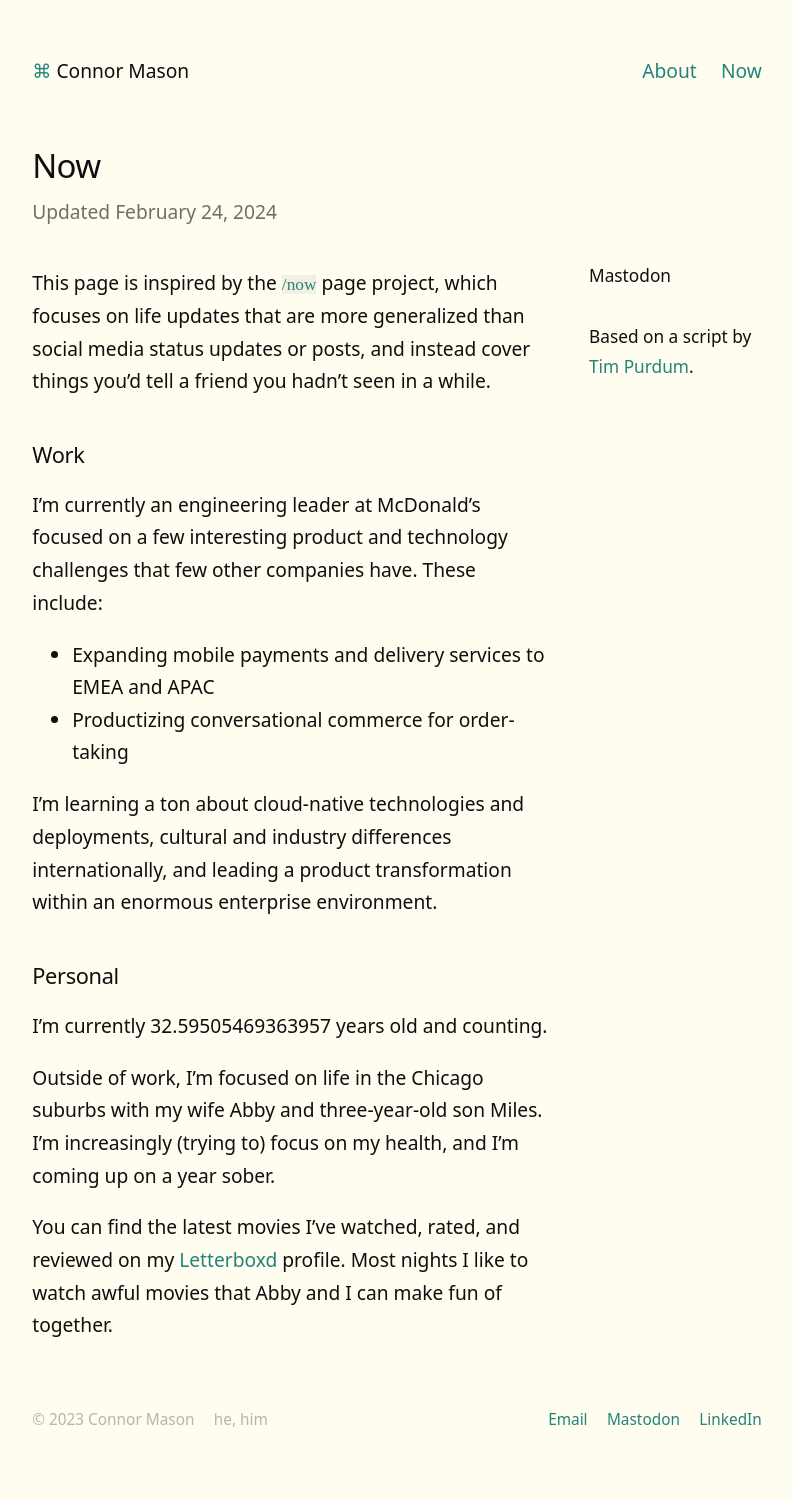
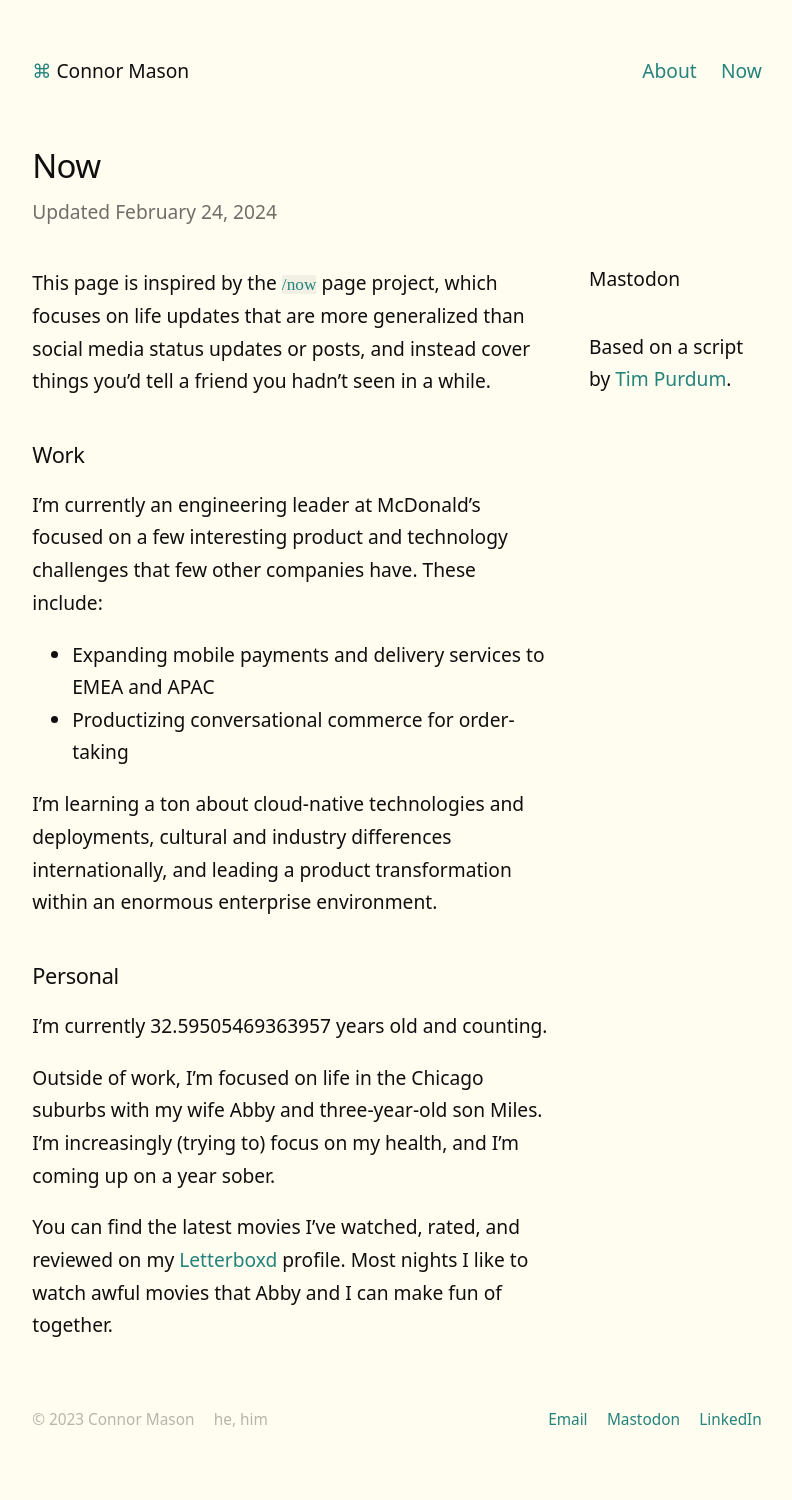
Before and after one commit to conmas/site, a Jekyll site: the page built from _pages/now.md, in a window 1280 px wide. Shown: the whole page, without its empty margins (243-1035 px from the left). Built offline with Jekyll 4.4.1, drawn with Linux system fonts in a browser that asks for light colours.

Commit message:
More style changes

```diff
--- a/_layouts/now.html
+++ b/_layouts/now.html
@@ -15,9 +15,9 @@
       {{ content }}
     </content>
 
-    <side style="font-size: 0.9em">
+    <side id="toot-list">
       <h3 style="margin-bottom: 1em">Mastodon</h3>
-      <div id="toot-list" style="display: grid; grid-gap: 1em; grid-template-columns: repeat(1fr);">
+      <div style="display: grid; grid-gap: 1em; grid-template-columns: repeat(1fr);">
         <script src="./mastodon.js"></script>
       </div>
       <p>Based on a script by <a href="https://github.com/TimPurdum/timpurdum.github.io/blob/main/main.js">Tim Purdum</a>.</p>
--- a/_sass/_style.scss
+++ b/_sass/_style.scss
@@ -200,8 +200,9 @@
   }
 }
 
-.toot { padding-bottom: 1rem; font-size: .75em; }
-.toot-details { color: var(--tx-3); font-size: .5em; }
+.toot-list { max-width: 33%; font-size: 0.9em; }
+.toot { padding-bottom: 1rem; }
+.toot-details { color: var(--tx-3); }
 
 table { text-align: left; font-size: 0.75em; font-variant-numeric: tabular-nums; }
 th { margin-top: 5px !important; }
```
